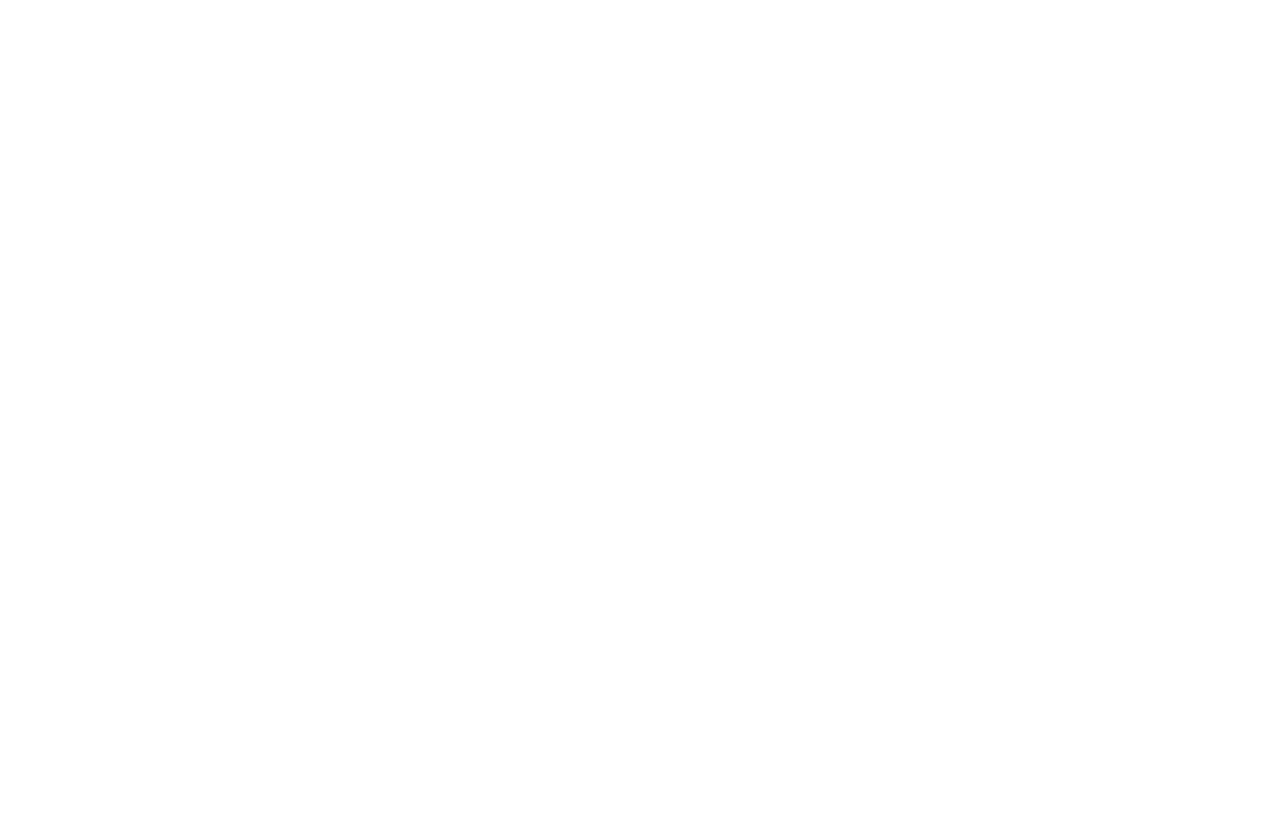
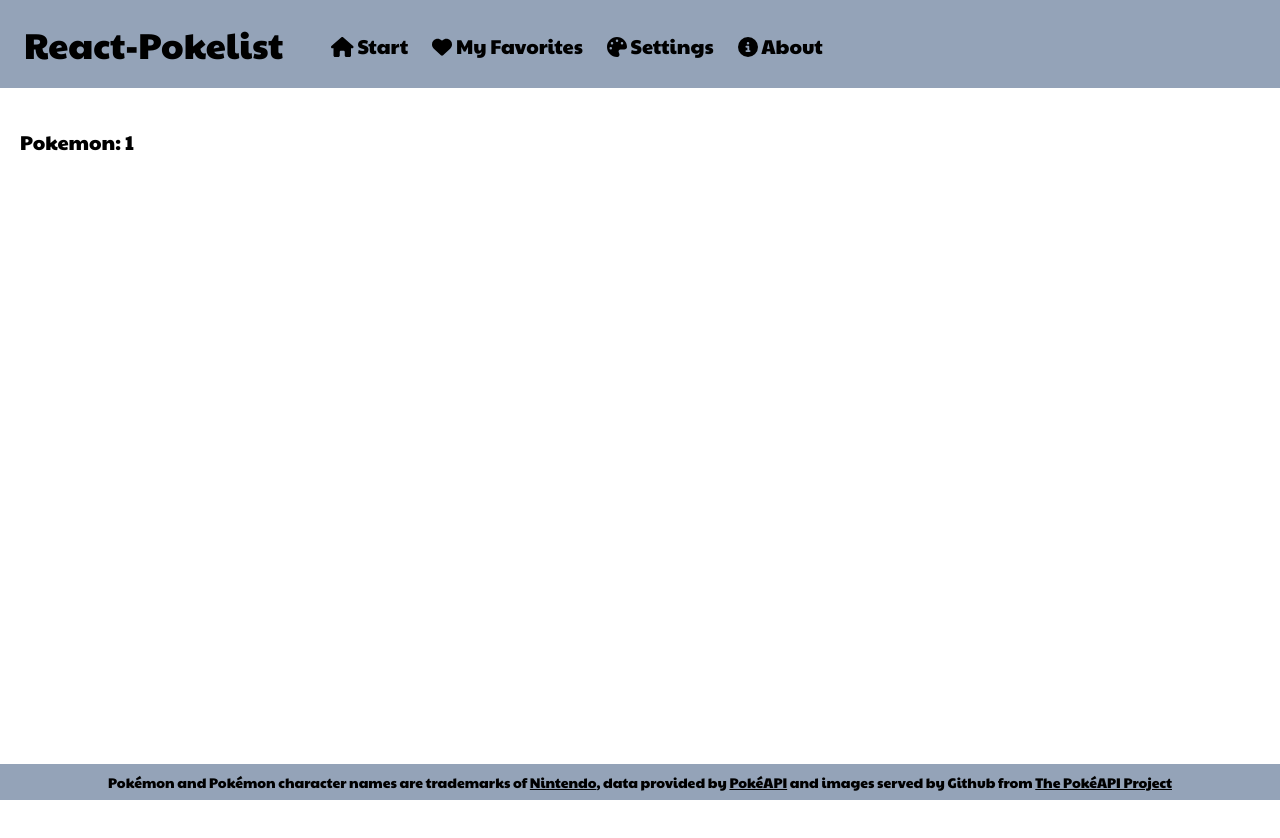
Before and after one commit to fredrikspannar/react-pokelist, a React (Vite) app: page /pokemon/1 in a window 1280 px wide. Before the commit this address had no page. Shown: the top 838 px of the page. Before the commit the page ends 800 px from the top, so only its background shows below. Built offline with nearby package versions, Linux system fonts and the light colour scheme.

Commit message:
404-route and route for show pokemon

```diff
--- a/src/App.jsx
+++ b/src/App.jsx
@@ -1,18 +1,22 @@
 import { Routes, Route } from "react-router-dom";
 
+import NotFound from "./pages/NotFound";
 import Start from "./pages/Start";
 import Favorites from "./pages/Favorites";
 import Settings from "./pages/Settings";
 import About from "./pages/About";
+import ShowPokemon from "./pages/ShowPokemon";
 
 function App() {
 
   return (
       <Routes>
+        <Route path="*" element={ <NotFound /> } />
         <Route path="/" element={ <Start/> } />
         <Route path="/favorites" element={ <Favorites/> } />
         <Route path="/settings" element={ <Settings/> } />
         <Route path="/about" element={ <About/> } />
+        <Route path="/pokemon/:name" element={ <ShowPokemon/> } />
       </Routes>
   )
 }
--- /dev/null
+++ b/src/pages/NotFound.jsx
@@ -0,0 +1,17 @@
+
+import Layout from "../components/Layout";
+import { FontAwesomeIcon } from '@fortawesome/react-fontawesome';
+import { faTriangleExclamation } from '@fortawesome/free-solid-svg-icons';
+
+export default function NotFound() {
+
+    return (
+        <Layout>
+
+            <div className="flex justify-center">
+                <h2 className="mt-32"><FontAwesomeIcon className="mr-4" icon={faTriangleExclamation} size="2xl" />404 Not found</h2>
+            </div>
+
+        </Layout>
+    );
+}
--- /dev/null
+++ b/src/pages/ShowPokemon.jsx
@@ -0,0 +1,23 @@
+import { useParams } from "react-router";
+import { useEffect, useState } from "react";
+import Layout from "../components/Layout";
+import Spinner from "../components/Spinner";
+import Message from "../components/Message";
+import config from "../config.json";
+
+export default function ShowPokemon() {
+    const { name } = useParams();
+
+
+
+
+
+    return (
+        <Layout>
+            Pokemon: {name}
+
+
+
+        </Layout>
+    );
+}
```
